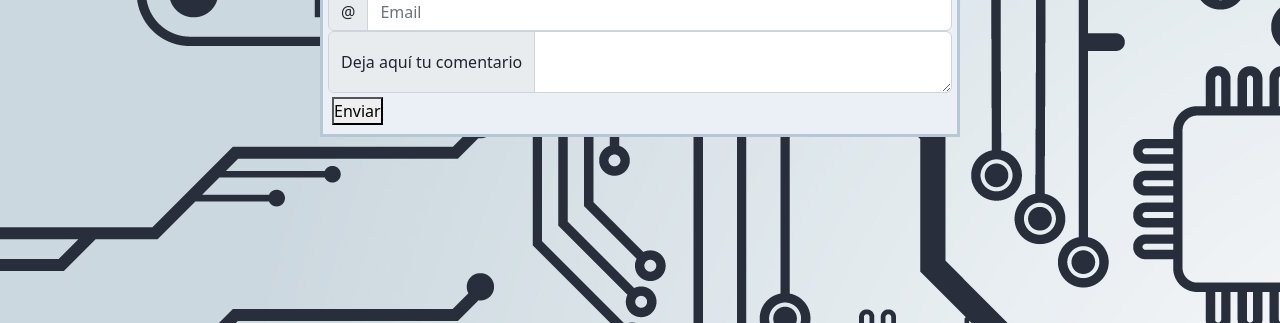
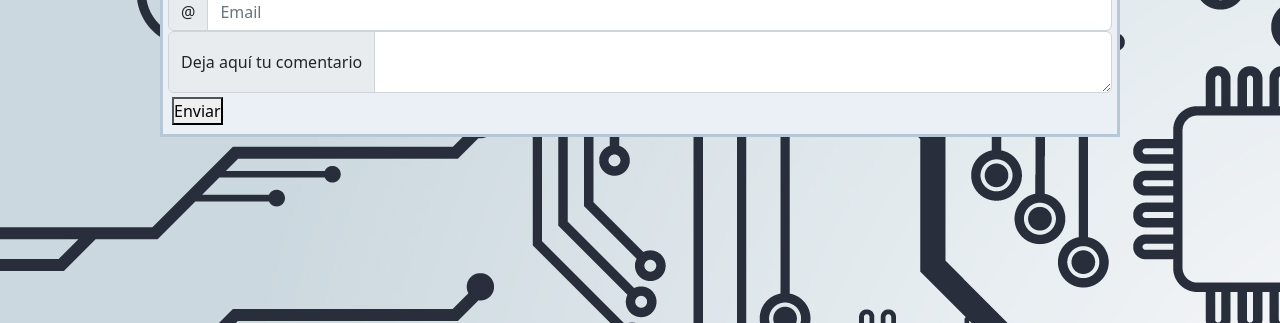
Before and after one commit to alejandroaleka/CoderPractice, a website: page src/nosotros.html in a window 1280 px wide. Shown: the part 426-749 px from the top of the page. Drawn offline with nearby package versions, Linux system fonts and the light colour scheme.

Commit message:
fix form

```diff
--- a/src/nosotros.html
+++ b/src/nosotros.html
@@ -86,7 +86,7 @@
         </p>
       </div>
       <hr />
-      <div class="w-50 mx-auto titleBox">
+      <div class="w-75 mx-auto titleBox">
         <h2>Contacto</h2>
         <div class="input-group flex-nowrap">
           <span class="input-group-text" id="addon-wrapping">@</span>
```
